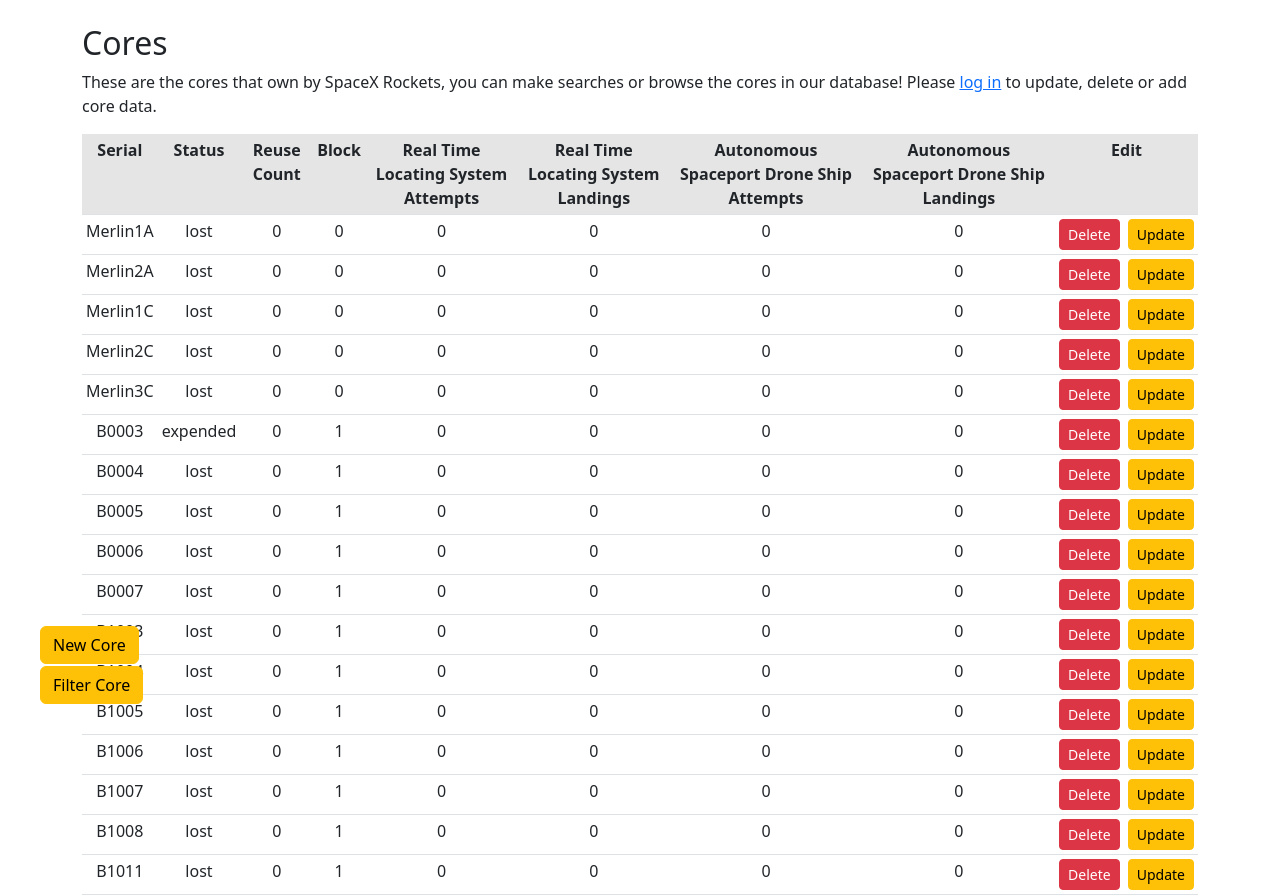
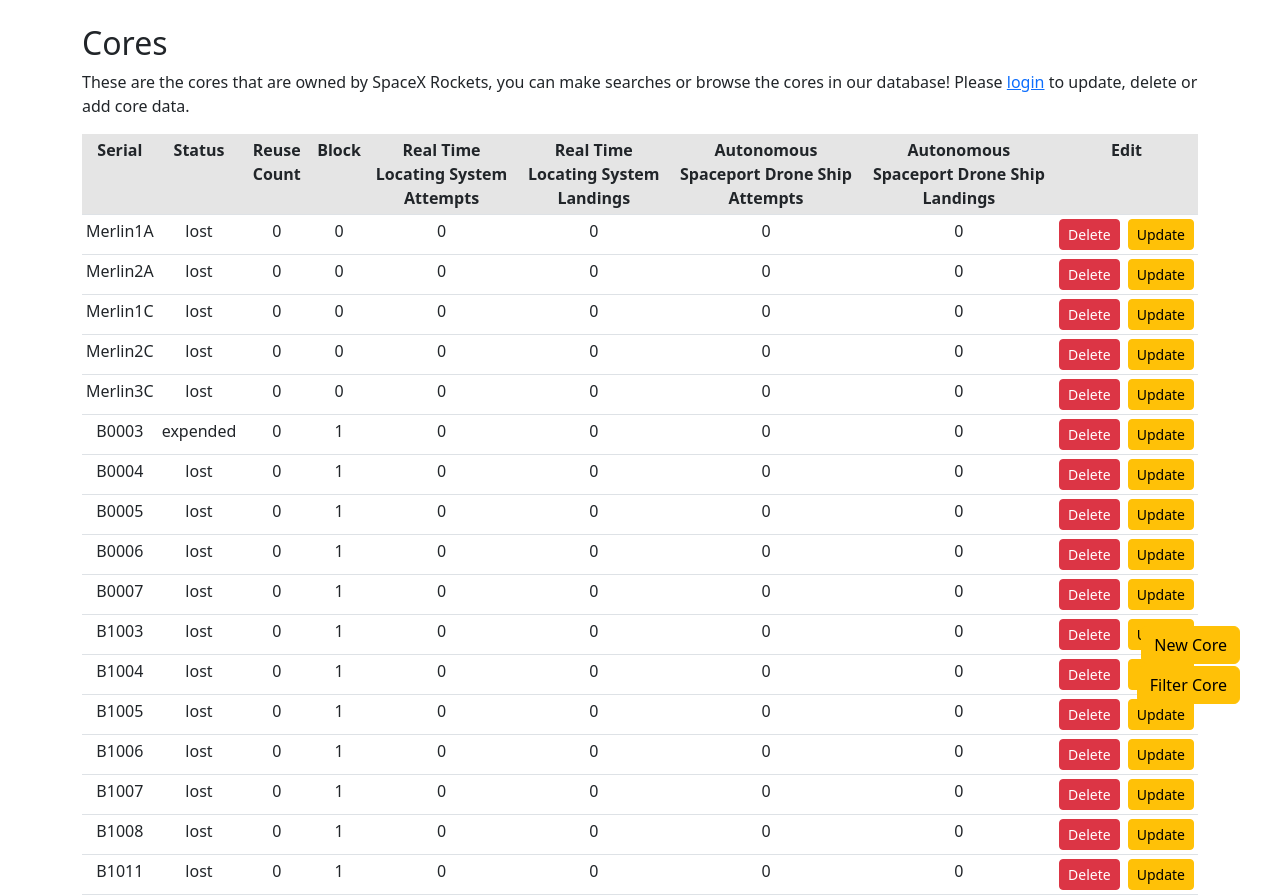
Before and after one commit to itudb2232/itudb2232, a Flask app: page /cores in a window 1280 px wide. Shown: the part 56-952 px from the top of the page. Run offline with Flask 2, Linux system fonts and the light colour scheme; data comes from the database, SQL or seed files in the repository; some libraries are stand-ins or nearby versions.

Commit message:
fixed a typo

```diff
--- a/website/templates/cores.html
+++ b/website/templates/cores.html
@@ -6,14 +6,14 @@
 <header>
 <h2> Cores </h2>
 <p>
-    These are the cores that own by SpaceX Rockets, you can make searches or browse the cores in our database!
-    {% if not current_user.is_admin %} Please <a href="/login">log in</a> to update, delete or add core data. {% endif %}
+    These are the cores that are owned by SpaceX Rockets, you can make searches or browse the cores in our database!
+    {% if not current_user.is_admin %} Please <a href="/login">login</a> to update, delete or add core data. {% endif %}
 </p>
 <header>
-            <button type="button" class="btn btn-warning btn" data-toggle="modal" data-target="#add-core-modal" style="position: fixed; bottom: 5em; left: 2.5em;">
+            <button type="button" class="btn btn-warning btn" data-toggle="modal" data-target="#add-core-modal" style="position: fixed; bottom: 5em; right: 2.5em;">
                 New Core
             </button>
-            <button type="button" class="btn btn-warning" data-toggle="modal" data-target="#filter-core-modal" style="position: fixed; bottom: 2.5em; left: 2.5em;">
+            <button type="button" class="btn btn-warning" data-toggle="modal" data-target="#filter-core-modal" style="position: fixed; bottom: 2.5em; right: 2.5em;">
                 Filter Core
             </button>
 <table class = "table table-hover table-sm">
--- a/website/templates/payloads.html
+++ b/website/templates/payloads.html
@@ -7,6 +7,8 @@
 <h2> Payloads</h2>
 <p>
     These are the payloads that has been sent to space by SpaceX Rockets so far. If you see anything wrong or missing, feel free to amend.
+    {% if not current_user.is_admin %} Please <a href="/login">login</a> to update, delete or add payload data. {% endif %}
+
 </p>
 
 <button type="button" class="btn btn-warning" data-toggle="modal" data-target="#add-payload-modal" style="position: fixed; bottom: 5em; right: 2.5em;">
--- a/website/templates/ships.html
+++ b/website/templates/ships.html
@@ -7,6 +7,8 @@
 <h2> Ships </h2>
 <p>
     These are the ships own and operated by SpaceX. If you see anything wrong or missing, feel free to amend.
+    {% if not current_user.is_admin %} Please <a href="/login">login</a> to update, delete or add ships data. {% endif %}
+
 </p>
 
 <button type="button" class="btn btn-warning" data-toggle="modal" data-target="#add-ship-modal" style="position: fixed; bottom: 5em; right: 2.5em;">
```
